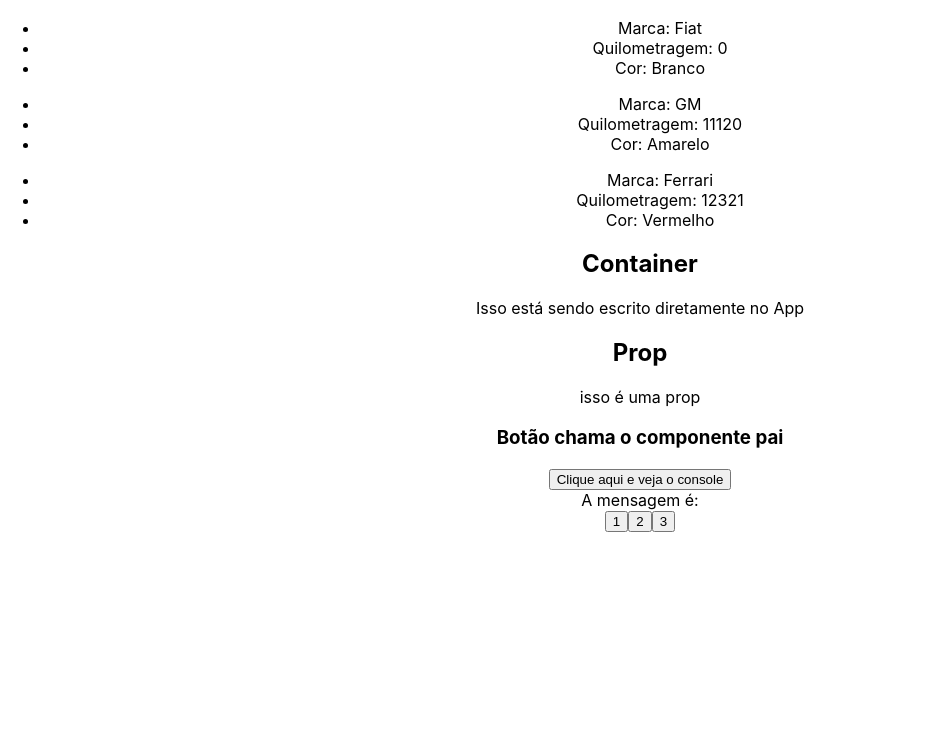
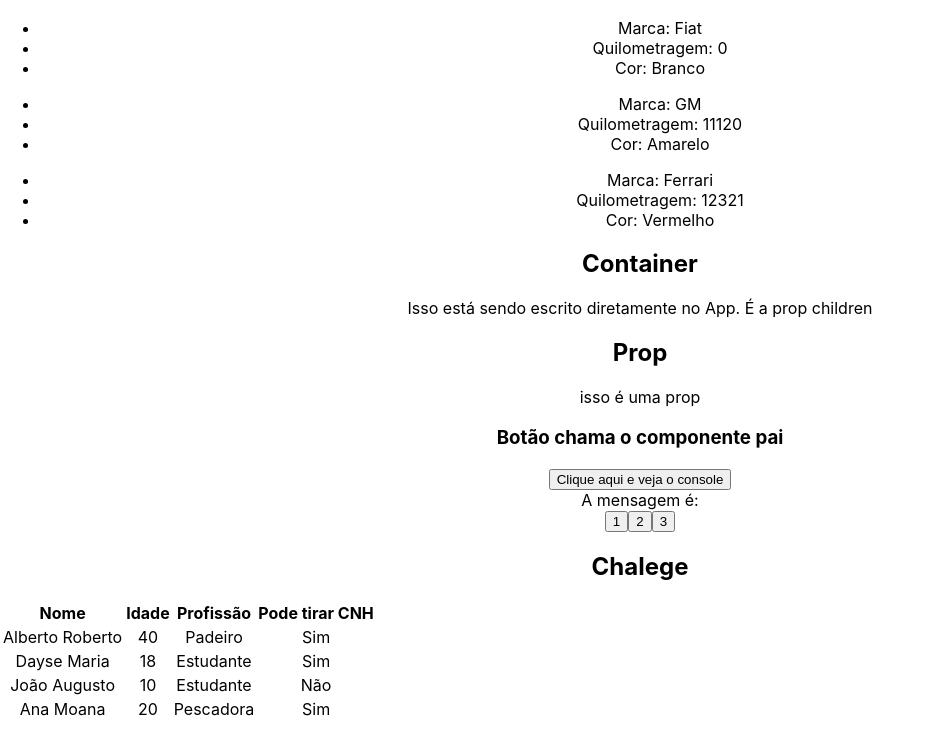
Before and after one commit to WillRadi/react_udemy, a React (Create React App) app in the folder 03_AVANCANDO/avancando/: page / in a window 1280 px wide. Shown: the part 2100-2854 px from the top of the page, without its empty margins (0-932 px from the left). Built offline with nearby package versions, Linux system fonts and the light colour scheme.

Commit message:
Chalenge 03

```diff
--- a/03_AVANCANDO/avancando/src/App.js
+++ b/03_AVANCANDO/avancando/src/App.js
@@ -9,6 +9,7 @@
 import FunctionAsProp from './components/FunctionAsProp';
 import Message from './components/Message';
 import ChangeMessage from './components/ChangeMessage';
+import UserList from './components/UserList';
 import { useState } from 'react';
 
 function App() {
@@ -52,12 +53,14 @@
           <CarDetails key={car.id} brand={car.brand} km={car.km} color={car.color} newCar={car.newCar} />
         ))}
         <Container anotherProp="isso é uma prop">
-          <p>Isso está sendo escrito diretamente no App</p>
+          <p>Isso está sendo escrito diretamente no App. É a prop children</p>
         </Container>
         <FunctionAsProp myProp={showMessage} />
         {/* State lift */}
         <Message msg={message} />
         <ChangeMessage handleMessage={handleMessage} />
+        <h2>Chalege</h2>
+        <UserList />
       </div>
     </div>
   );
--- /dev/null
+++ b/03_AVANCANDO/avancando/src/components/UserDetails.js
@@ -0,0 +1,14 @@
+const UserDetails = ({ name, age, occupation }) => {
+  return (
+    <>
+      <tr>
+        <td>{name}</td>
+        <td>{age}</td>
+        <td>{occupation}</td>
+        <td>{age >= 18 ? "Sim" : "Não"}</td>
+      </tr>
+    </>
+  )
+}
+
+export default UserDetails
--- /dev/null
+++ b/03_AVANCANDO/avancando/src/components/UserList.js
@@ -0,0 +1,31 @@
+import UserDetails from "./UserDetails"
+
+const UserList = () => {
+  const userDb = [
+    {id: 1, name: "Alberto Roberto", age: 40, occupation: "Padeiro"},
+    {id: 2, name: "Dayse Maria", age: 18, occupation: "Estudante"},
+    {id: 3, name: "João Augusto", age: 10, occupation: "Estudante"},
+    {id: 4, name: "Ana Moana", age: 20, occupation: "Pescadora"}
+  ]
+
+  return (
+    <div>
+      <table>
+        <tr>
+          <th>Nome</th>
+          <th>Idade</th>
+          <th>Profissão</th>
+          <th>Pode tirar CNH</th>
+        </tr>
+        {userDb.map((user) => (
+          <UserDetails name={user.name} age={user.age} occupation={user.occupation}/>
+        ))}
+        <tr>
+
+        </tr>
+      </table>
+    </div>
+  )
+}
+
+export default UserList
```
